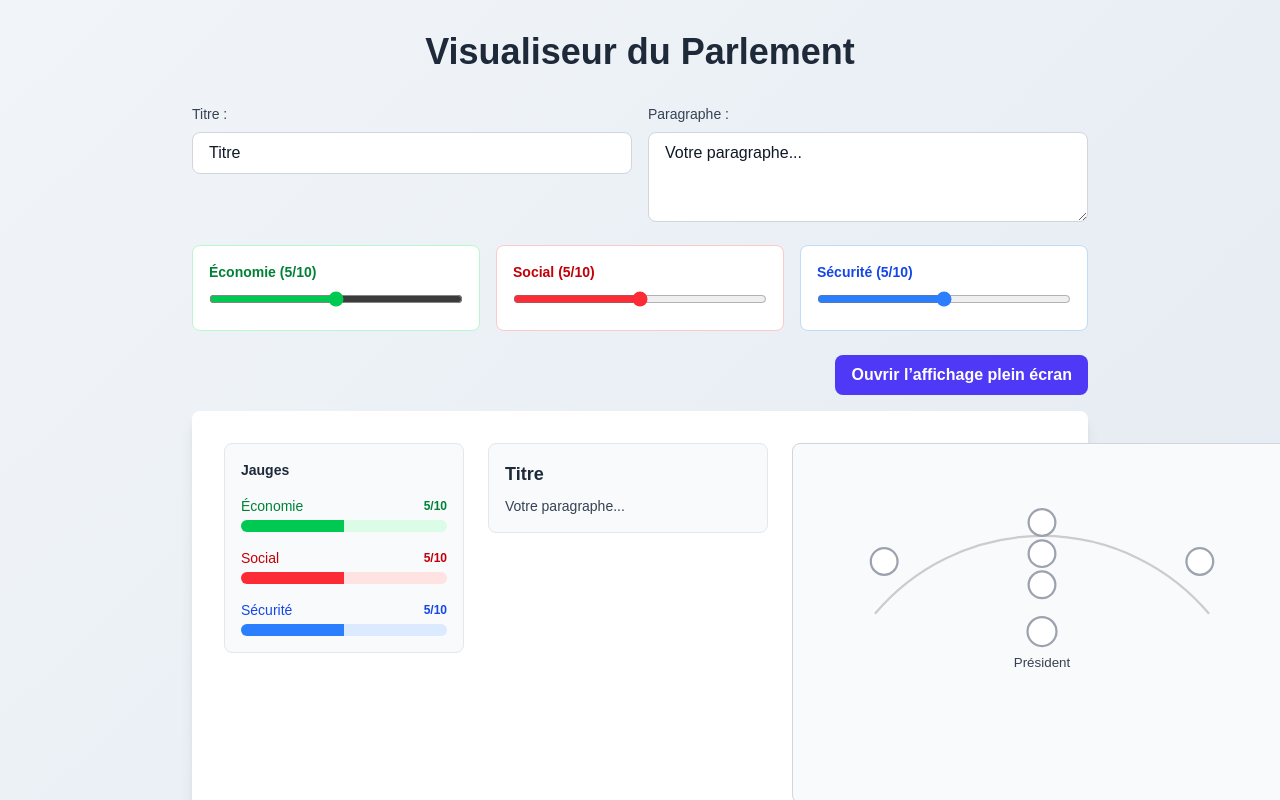
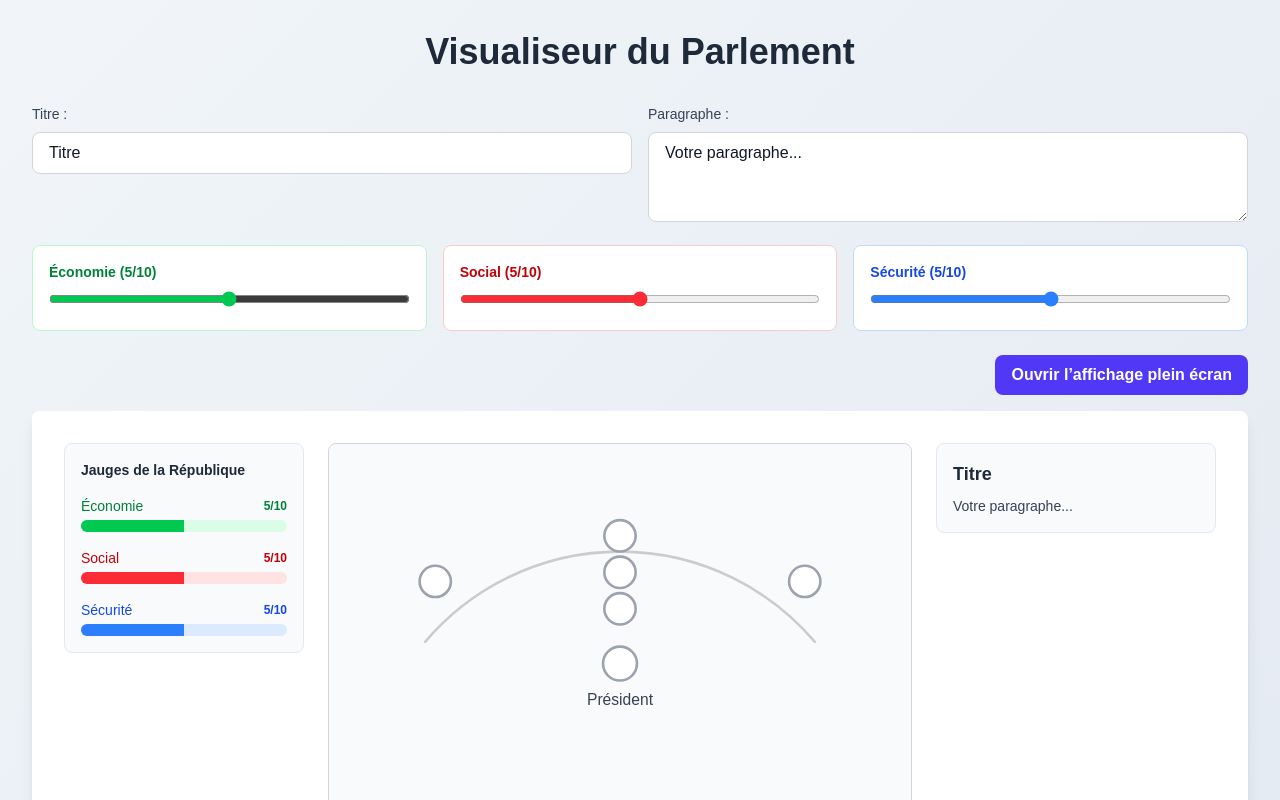
Before and after one commit to Yahiabenlet/interfaceAssemblee, a Next.js app: page / in a window 1280 px wide. Both pictures are taken after typing "5" into the empty fields and a click on the button "Créer l'hémicycle". Shown: the top 800 px of the page. Built offline with nearby package versions, Linux system fonts and the light colour scheme.

Commit message:
ajustement des emplacements des cases

```diff
--- a/app/components/Hemicycle.tsx
+++ b/app/components/Hemicycle.tsx
@@ -107,7 +107,10 @@ export default function Hemicycle({
   };
 
   const svgBlock = (
-    <svg viewBox="0 0 500 360" width="500" height="360" className="border border-gray-300 dark:border-gray-600 rounded-lg bg-gray-50 dark:bg-gray-700">
+    <svg
+      viewBox="0 0 500 360"
+      className="w-full h-auto border border-gray-300 dark:border-gray-600 rounded-lg bg-gray-50 dark:bg-gray-700"
+    >
       <g transform="translate(250 220) scale(1.12) translate(-250 -220)">
         <path d="M 100 176 A 196 196 0 0 1 400 176" fill="none" stroke="#ccc" strokeWidth="2" className="dark:stroke-gray-600" />
         {seats.map((seat) => (
@@ -145,10 +148,10 @@ export default function Hemicycle({
 
   return (
     <div className="space-y-8">
-      <div className="bg-white dark:bg-gray-800 rounded-lg shadow-lg p-8">
-        <div className="grid grid-cols-1 lg:grid-cols-[240px_1fr] gap-6 items-start">
+      <div className="bg-white dark:bg-gray-800 rounded-lg shadow-lg p-8 w-full overflow-x-auto">
+        <div className="grid grid-cols-1 lg:grid-cols-[240px_1fr] gap-6 items-start min-w-[980px]">
           <div className="bg-slate-50 dark:bg-slate-900 rounded-lg p-4 border border-slate-200 dark:border-slate-700">
-            <h3 className="text-sm font-semibold text-gray-800 dark:text-gray-100 mb-4">Jauges</h3>
+            <h3 className="text-sm font-semibold text-gray-800 dark:text-gray-100 mb-4">Jauges de la République </h3>
             <div className="space-y-4">
               <div>
                 <div className="flex items-center justify-between mb-1">
@@ -181,16 +184,22 @@ export default function Hemicycle({
           </div>
 
           <div>
-            <div className="grid grid-cols-1 md:grid-cols-[280px_1fr] gap-6 items-start mb-8">
+            <div className="grid grid-cols-1 md:grid-cols-[1fr_280px] gap-6 items-start mb-8">
+              <div className="w-full max-w-3xl justify-self-center">
+                <div className="flex justify-center items-start self-start">
+                  {svgBlock}
+                </div>
+              </div>
+
               <div className="bg-slate-50 dark:bg-slate-900 rounded-lg p-4 border border-slate-200 dark:border-slate-700">
                 <h2 className="text-lg font-bold text-gray-800 dark:text-gray-100 break-words">{title || "Titre"}</h2>
                 <p className="mt-2 text-sm text-gray-700 dark:text-gray-300 whitespace-pre-wrap break-words">{paragraph || "Votre paragraphe..."}</p>
               </div>
-              <div className="flex justify-center items-start self-start">
-                {svgBlock}
             </div>
-            </div>
-            <div className="grid grid-cols-1 md:grid-cols-2 gap-4 mt-8">
+
+            <div className="mt-8 grid">
+              <div className="w-full max-w-3xl justify-self-center">
+                <div className="w-full grid grid-cols-1 md:grid-cols-2 gap-4">
                   <div className="bg-slate-50 dark:bg-slate-900 p-4 rounded-lg text-center md:h-full flex items-center justify-center">
                     <div className={`text-base md:text-lg font-semibold ${majorityStatus.tone}`}>{majorityStatus.label}</div>
                   </div>
@@ -208,8 +217,10 @@ export default function Hemicycle({
               </div>
             </div>
           </div>
+        </div>
+      </div>
       <p className="text-center text-sm text-gray-600 dark:text-gray-400">
-        Cliquez sur les sièges (y compris Président) pour changer la couleur (Blanc → Vert → Rouge)
+        Cliquez sur les sièges (y compris du Président) pour changer la couleur (Blanc → Vert → Rouge)
       </p>
     </div>
   );
--- a/app/display/page.tsx
+++ b/app/display/page.tsx
@@ -84,7 +84,7 @@ export default function DisplayPage() {
         {isFullscreen ? "Quitter plein écran" : "Plein écran"}
       </button>
 
-      <div className="w-full max-w-5xl">
+      <div className="w-full max-w-7xl">
         <Hemicycle
           numSeats={state.numSeats}
           title={state.title}
--- a/app/page.tsx
+++ b/app/page.tsx
@@ -62,7 +62,7 @@ export default function Home() {
 
   return (
     <div className="min-h-screen bg-gradient-to-br from-slate-100 to-slate-200 dark:from-gray-900 dark:to-black p-8">
-      <div className="max-w-4xl mx-auto">
+      <div className="max-w-7xl mx-auto">
         <h1 className="text-4xl font-bold text-center mb-8 text-gray-800 dark:text-white">
           Visualiseur du Parlement
         </h1>
```
Lines whose indentation alone changed are shown as unchanged.
